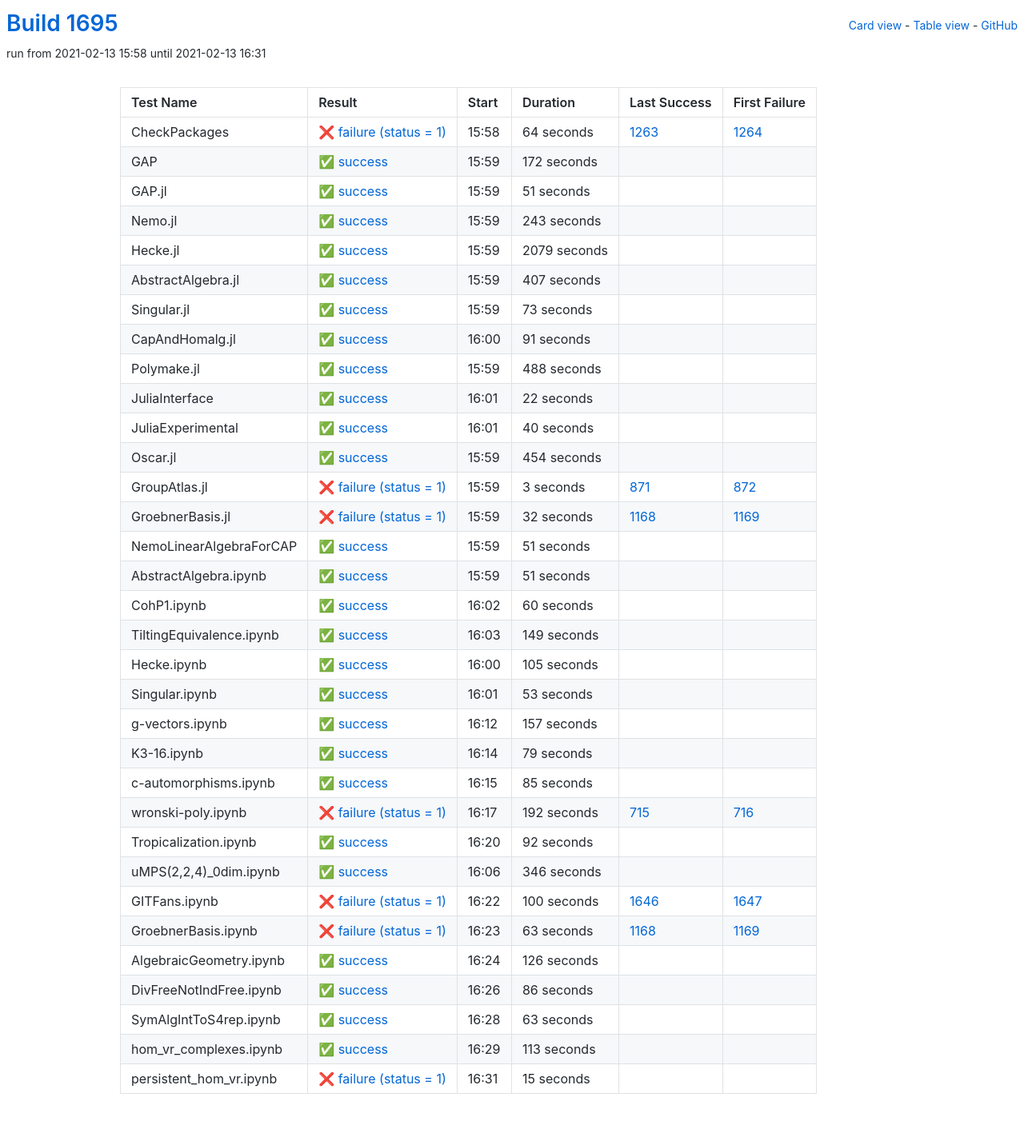
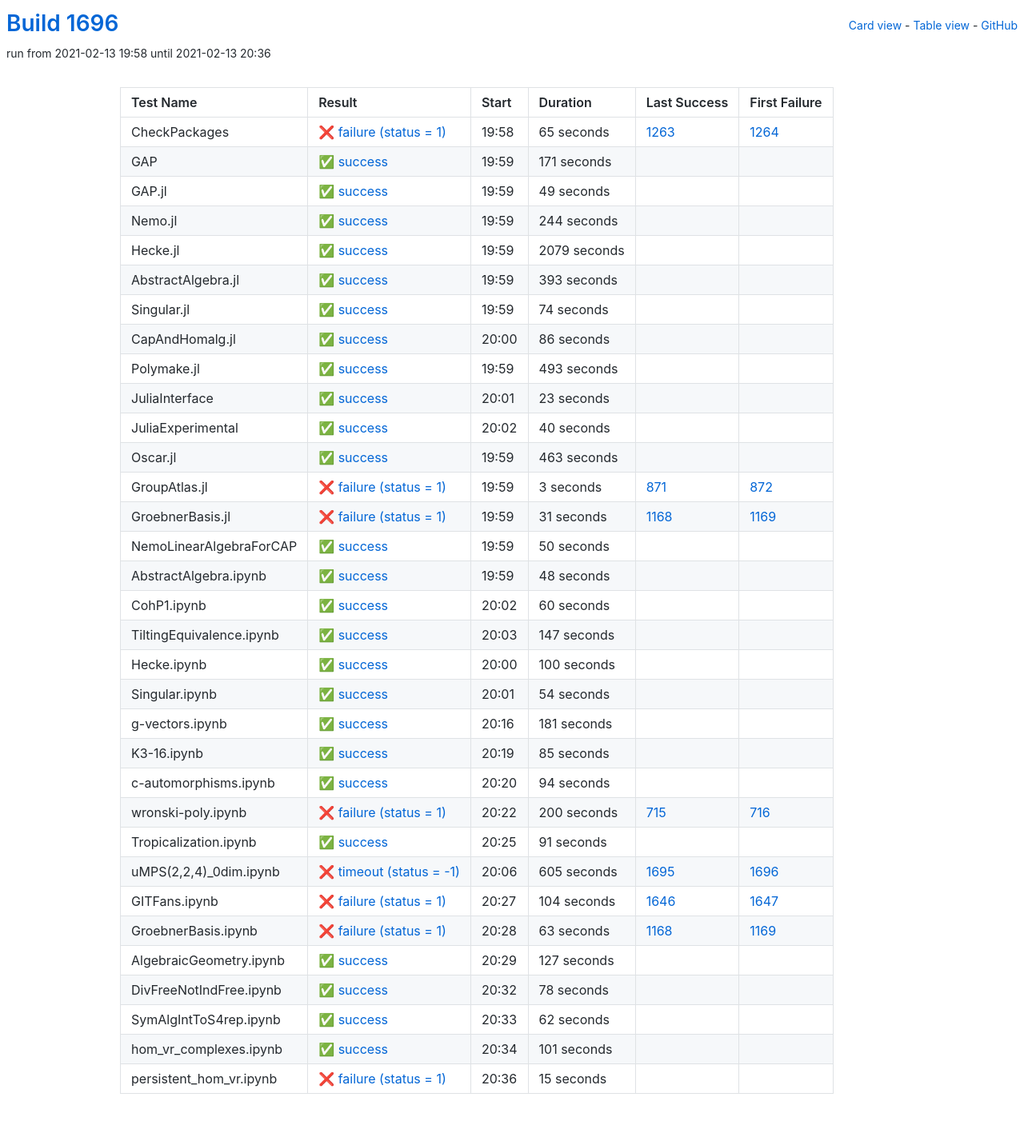
Before and after one commit to oscar-system/oscar-ci-status-stable, a Jekyll site: the page built from table.html, in a window 1280 px wide. Shown: the whole page at 80% size. Built offline with Jekyll 4.4.1, drawn with Linux system fonts in a browser that asks for light colours.

Commit message:
Build #1696

```diff
--- a/_data/ci.yml
+++ b/_data/ci.yml
@@ -1,6 +1,6 @@
 ---
-build: 1695
-build_url: https://oscarci.mathematik.uni-kl.de/job/oscar-stable/1695/
+build: 1696
+build_url: https://oscarci.mathematik.uni-kl.de/job/oscar-stable/1696/
 job: oscar-stable
 organization: oscar-system
 repo: oscar-ci-status-stable
@@ -8,56 +8,56 @@ repourl: https://github.com/oscar-system/oscar-ci-status-stable
 tests:
 - name: CheckPackages
   id: checkpackages
-  log: https://oscarci.mathematik.uni-kl.de/job/oscar-stable/1695/artifact/logs/build-1695/CheckPackages.log
-  start: 2021-02-13 15:58
+  log: https://oscarci.mathematik.uni-kl.de/job/oscar-stable/1696/artifact/logs/build-1696/CheckPackages.log
+  start: 2021-02-13 19:58
   success: false
   exitcode: 1
   status: failure
-  duration: 64
+  duration: 65
   last_success: 1263
   last_success_url: https://oscarci.mathematik.uni-kl.de/job/oscar-stable/1263/
   first_failure: 1264
   first_failure_url: https://oscarci.mathematik.uni-kl.de/job/oscar-stable/1264/
 - name: GAP
   id: gap
-  log: https://oscarci.mathematik.uni-kl.de/job/oscar-stable/1695/artifact/logs/build-1695/GAP.log
-  start: 2021-02-13 15:59
+  log: https://oscarci.mathematik.uni-kl.de/job/oscar-stable/1696/artifact/logs/build-1696/GAP.log
+  start: 2021-02-13 19:59
   success: true
   exitcode: 0
   status: success
-  duration: 172
+  duration: 171
   last_success: false
   last_success_url:
   first_failure: false
   first_failure_url:
 - name: GAP.jl
   id: gap-jl
-  log: https://oscarci.mathematik.uni-kl.de/job/oscar-stable/1695/artifact/logs/build-1695/GAP.jl.log
-  start: 2021-02-13 15:59
+  log: https://oscarci.mathematik.uni-kl.de/job/oscar-stable/1696/artifact/logs/build-1696/GAP.jl.log
+  start: 2021-02-13 19:59
   success: true
   exitcode: 0
   status: success
-  duration: 51
+  duration: 49
   last_success: false
   last_success_url:
   first_failure: false
   first_failure_url:
 - name: Nemo.jl
   id: nemo-jl
-  log: https://oscarci.mathematik.uni-kl.de/job/oscar-stable/1695/artifact/logs/build-1695/Nemo.jl.log
-  start: 2021-02-13 15:59
+  log: https://oscarci.mathematik.uni-kl.de/job/oscar-stable/1696/artifact/logs/build-1696/Nemo.jl.log
+  start: 2021-02-13 19:59
   success: true
   exitcode: 0
   status: success
-  duration: 243
+  duration: 244
   last_success: false
   last_success_url:
   first_failure: false
   first_failure_url:
 - name: Hecke.jl
   id: hecke-jl
-  log: https://oscarci.mathematik.uni-kl.de/job/oscar-stable/1695/artifact/logs/build-1695/Hecke.jl.log
-  start: 2021-02-13 15:59
+  log: https://oscarci.mathematik.uni-kl.de/job/oscar-stable/1696/artifact/logs/build-1696/Hecke.jl.log
+  start: 2021-02-13 19:59
   success: true
   exitcode: 0
   status: success
@@ -68,68 +68,68 @@ tests:
   first_failure_url:
 - name: AbstractAlgebra.jl
   id: abstractalgebra-jl
-  log: https://oscarci.mathematik.uni-kl.de/job/oscar-stable/1695/artifact/logs/build-1695/AbstractAlgebra.jl.log
-  start: 2021-02-13 15:59
+  log: https://oscarci.mathematik.uni-kl.de/job/oscar-stable/1696/artifact/logs/build-1696/AbstractAlgebra.jl.log
+  start: 2021-02-13 19:59
   success: true
   exitcode: 0
   status: success
-  duration: 407
+  duration: 393
   last_success: false
   last_success_url:
   first_failure: false
   first_failure_url:
 - name: Singular.jl
   id: singular-jl
-  log: https://oscarci.mathematik.uni-kl.de/job/oscar-stable/1695/artifact/logs/build-1695/Singular.jl.log
-  start: 2021-02-13 15:59
+  log: https://oscarci.mathematik.uni-kl.de/job/oscar-stable/1696/artifact/logs/build-1696/Singular.jl.log
+  start: 2021-02-13 19:59
   success: true
   exitcode: 0
   status: success
-  duration: 73
+  duration: 74
   last_success: false
   last_success_url:
   first_failure: false
   first_failure_url:
 - name: CapAndHomalg.jl
   id: capandhomalg-jl
-  log: https://oscarci.mathematik.uni-kl.de/job/oscar-stable/1695/artifact/logs/build-1695/CapAndHomalg.jl.log
-  start: 2021-02-13 16:00
+  log: https://oscarci.mathematik.uni-kl.de/job/oscar-stable/1696/artifact/logs/build-1696/CapAndHomalg.jl.log
+  start: 2021-02-13 20:00
   success: true
   exitcode: 0
   status: success
-  duration: 91
+  duration: 86
   last_success: false
   last_success_url:
   first_failure: false
   first_failure_url:
 - name: Polymake.jl
   id: polymake-jl
-  log: https://oscarci.mathematik.uni-kl.de/job/oscar-stable/1695/artifact/logs/build-1695/Polymake.jl.log
-  start: 2021-02-13 15:59
+  log: https://oscarci.mathematik.uni-kl.de/job/oscar-stable/1696/artifact/logs/build-1696/Polymake.jl.log
+  start: 2021-02-13 19:59
   success: true
   exitcode: 0
   status: success
-  duration: 488
+  duration: 493
   last_success: false
   last_success_url:
   first_failure: false
   first_failure_url:
 - name: JuliaInterface
   id: juliainterface
-  log: https://oscarci.mathematik.uni-kl.de/job/oscar-stable/1695/artifact/logs/build-1695/JuliaInterface.log
-  start: 2021-02-13 16:01
+  log: https://oscarci.mathematik.uni-kl.de/job/oscar-stable/1696/artifact/logs/build-1696/JuliaInterface.log
+  start: 2021-02-13 20:01
   success: true
   exitcode: 0
   status: success
-  duration: 22
+  duration: 23
   last_success: false
   last_success_url:
   first_failure: false
   first_failure_url:
 - name: JuliaExperimental
   id: juliaexperimental
-  log: https://oscarci.mathematik.uni-kl.de/job/oscar-stable/1695/artifact/logs/build-1695/JuliaExperimental.log
-  start: 2021-02-13 16:01
+  log: https://oscarci.mathematik.uni-kl.de/job/oscar-stable/1696/artifact/logs/build-1696/JuliaExperimental.log
+  start: 2021-02-13 20:02
   success: true
   exitcode: 0
   status: success
@@ -140,20 +140,20 @@ tests:
   first_failure_url:
 - name: Oscar.jl
   id: oscar-jl
-  log: https://oscarci.mathematik.uni-kl.de/job/oscar-stable/1695/artifact/logs/build-1695/Oscar.jl.log
-  start: 2021-02-13 15:59
+  log: https://oscarci.mathematik.uni-kl.de/job/oscar-stable/1696/artifact/logs/build-1696/Oscar.jl.log
+  start: 2021-02-13 19:59
   success: true
   exitcode: 0
   status: success
-  duration: 454
+  duration: 463
   last_success: false
   last_success_url:
   first_failure: false
   first_failure_url:
 - name: GroupAtlas.jl
   id: groupatlas-jl
-  log: https://oscarci.mathematik.uni-kl.de/job/oscar-stable/1695/artifact/logs/build-1695/GroupAtlas.jl.log
-  start: 2021-02-13 15:59
+  log: https://oscarci.mathematik.uni-kl.de/job/oscar-stable/1696/artifact/logs/build-1696/GroupAtlas.jl.log
+  start: 2021-02-13 19:59
   success: false
   exitcode: 1
   status: failure
@@ -164,44 +164,44 @@ tests:
   first_failure_url: https://oscarci.mathematik.uni-kl.de/job/oscar-stable/872/
 - name: GroebnerBasis.jl
   id: groebnerbasis-jl
-  log: https://oscarci.mathematik.uni-kl.de/job/oscar-stable/1695/artifact/logs/build-1695/GroebnerBasis.jl.log
-  start: 2021-02-13 15:59
+  log: https://oscarci.mathematik.uni-kl.de/job/oscar-stable/1696/artifact/logs/build-1696/GroebnerBasis.jl.log
+  start: 2021-02-13 19:59
   success: false
   exitcode: 1
   status: failure
-  duration: 32
+  duration: 31
   last_success: 1168
   last_success_url: https://oscarci.mathematik.uni-kl.de/job/oscar-stable/1168/
   first_failure: 1169
   first_failure_url: https://oscarci.mathematik.uni-kl.de/job/oscar-stable/1169/
 - name: NemoLinearAlgebraForCAP
   id: nemolinearalgebraforcap
-  log: https://oscarci.mathematik.uni-kl.de/job/oscar-stable/1695/artifact/logs/build-1695/NemoLinearAlgebraForCAP.log
-  start: 2021-02-13 15:59
+  log: https://oscarci.mathematik.uni-kl.de/job/oscar-stable/1696/artifact/logs/build-1696/NemoLinearAlgebraForCAP.log
+  start: 2021-02-13 19:59
   success: true
   exitcode: 0
   status: success
-  duration: 51
+  duration: 50
   last_success: false
   last_success_url:
   first_failure: false
   first_failure_url:
 - name: AbstractAlgebra.ipynb
   id: abstractalgebra-ipynb
-  log: https://oscarci.mathematik.uni-kl.de/job/oscar-stable/1695/artifact/logs/build-1695/AbstractAlgebra.ipynb.log
-  start: 2021-02-13 15:59
+  log: https://oscarci.mathematik.uni-kl.de/job/oscar-stable/1696/artifact/logs/build-1696/AbstractAlgebra.ipynb.log
+  start: 2021-02-13 19:59
   success: true
   exitcode: 0
   status: success
-  duration: 51
+  duration: 48
   last_success: false
   last_success_url:
   first_failure: false
   first_failure_url:
 - name: CohP1.ipynb
   id: cohp1-ipynb
-  log: https://oscarci.mathematik.uni-kl.de/job/oscar-stable/1695/artifact/logs/build-1695/CohP1.ipynb.log
-  start: 2021-02-13 16:02
+  log: https://oscarci.mathematik.uni-kl.de/job/oscar-stable/1696/artifact/logs/build-1696/CohP1.ipynb.log
+  start: 2021-02-13 20:02
   success: true
   exitcode: 0
   status: success
@@ -212,68 +212,56 @@ tests:
   first_failure_url:
 - name: TiltingEquivalence.ipynb
   id: tiltingequivalence-ipynb
-  log: https://oscarci.mathematik.uni-kl.de/job/oscar-stable/1695/artifact/logs/build-1695/TiltingEquivalence.ipynb.log
-  start: 2021-02-13 16:03
+  log: https://oscarci.mathematik.uni-kl.de/job/oscar-stable/1696/artifact/logs/build-1696/TiltingEquivalence.ipynb.log
+  start: 2021-02-13 20:03
   success: true
   exitcode: 0
   status: success
-  duration: 149
+  duration: 147
   last_success: false
   last_success_url:
   first_failure: false
   first_failure_url:
 - name: Hecke.ipynb
   id: hecke-ipynb
-  log: https://oscarci.mathematik.uni-kl.de/job/oscar-stable/1695/artifact/logs/build-1695/Hecke.ipynb.log
-  start: 2021-02-13 16:00
+  log: https://oscarci.mathematik.uni-kl.de/job/oscar-stable/1696/artifact/logs/build-1696/Hecke.ipynb.log
+  start: 2021-02-13 20:00
   success: true
   exitcode: 0
   status: success
-  duration: 105
+  duration: 100
   last_success: false
   last_success_url:
   first_failure: false
   first_failure_url:
 - name: Singular.ipynb
   id: singular-ipynb
-  log: https://oscarci.mathematik.uni-kl.de/job/oscar-stable/1695/artifact/logs/build-1695/Singular.ipynb.log
-  start: 2021-02-13 16:01
+  log: https://oscarci.mathematik.uni-kl.de/job/oscar-stable/1696/artifact/logs/build-1696/Singular.ipynb.log
+  start: 2021-02-13 20:01
   success: true
   exitcode: 0
   status: success
-  duration: 53
+  duration: 54
   last_success: false
   last_success_url:
   first_failure: false
   first_failure_url:
 - name: g-vectors.ipynb
   id: g-vectors-ipynb
-  log: https://oscarci.mathematik.uni-kl.de/job/oscar-stable/1695/artifact/logs/build-1695/g-vectors.ipynb.log
-  start: 2021-02-13 16:12
+  log: https://oscarci.mathematik.uni-kl.de/job/oscar-stable/1696/artifact/logs/build-1696/g-vectors.ipynb.log
+  start: 2021-02-13 20:16
   success: true
   exitcode: 0
   status: success
-  duration: 157
+  duration: 181
   last_success: false
   last_success_url:
   first_failure: false
   first_failure_url:
 - name: K3-16.ipynb
   id: k3-16-ipynb
-  log: https://oscarci.mathematik.uni-kl.de/job/oscar-stable/1695/artifact/logs/build-1695/K3-16.ipynb.log
-  start: 2021-02-13 16:14
-  success: true
-  exitcode: 0
-  status: success
-  duration: 79
-  last_success: false
-  last_success_url:
-  first_failure: false
-  first_failure_url:
-- name: c-automorphisms.ipynb
-  id: c-automorphisms-ipynb
-  log: https://oscarci.mathematik.uni-kl.de/job/oscar-stable/1695/artifact/logs/build-1695/c-automorphisms.ipynb.log
-  start: 2021-02-13 16:15
+  log: https://oscarci.mathematik.uni-kl.de/job/oscar-stable/1696/artifact/logs/build-1696/K3-16.ipynb.log
+  start: 2021-02-13 20:19
   success: true
   exitcode: 0
   status: success
@@ -282,58 +270,70 @@ tests:
   last_success_url:
   first_failure: false
   first_failure_url:
+- name: c-automorphisms.ipynb
+  id: c-automorphisms-ipynb
+  log: https://oscarci.mathematik.uni-kl.de/job/oscar-stable/1696/artifact/logs/build-1696/c-automorphisms.ipynb.log
+  start: 2021-02-13 20:20
+  success: true
+  exitcode: 0
+  status: success
+  duration: 94
+  last_success: false
+  last_success_url:
+  first_failure: false
+  first_failure_url:
 - name: wronski-poly.ipynb
   id: wronski-poly-ipynb
-  log: https://oscarci.mathematik.uni-kl.de/job/oscar-stable/1695/artifact/logs/build-1695/wronski-poly.ipynb.log
-  start: 2021-02-13 16:17
+  log: https://oscarci.mathematik.uni-kl.de/job/oscar-stable/1696/artifact/logs/build-1696/wronski-poly.ipynb.log
+  start: 2021-02-13 20:22
   success: false
   exitcode: 1
   status: failure
-  duration: 192
+  duration: 200
   last_success: 715
   last_success_url: https://oscarci.mathematik.uni-kl.de/job/oscar-stable/715/
   first_failure: 716
   first_failure_url: https://oscarci.mathematik.uni-kl.de/job/oscar-stable/716/
 - name: Tropicalization.ipynb
   id: tropicalization-ipynb
-  log: https://oscarci.mathematik.uni-kl.de/job/oscar-stable/1695/artifact/logs/build-1695/Tropicalization.ipynb.log
-  start: 2021-02-13 16:20
+  log: https://oscarci.mathematik.uni-kl.de/job/oscar-stable/1696/artifact/logs/build-1696/Tropicalization.ipynb.log
+  start: 2021-02-13 20:25
   success: true
   exitcode: 0
   status: success
-  duration: 92
+  duration: 91
   last_success: false
   last_success_url:
   first_failure: false
   first_failure_url:
 - name: uMPS(2,2,4)_0dim.ipynb
   id: umps-2-2-4-0dim-ipynb
-  log: https://oscarci.mathematik.uni-kl.de/job/oscar-stable/1695/artifact/logs/build-1695/uMPS-2-2-4-_0dim.ipynb.log
-  start: 2021-02-13 16:06
-  success: true
-  exitcode: 0
-  status: success
-  duration: 346
-  last_success: false
-  last_success_url:
-  first_failure: false
-  first_failure_url:
+  log: https://oscarci.mathematik.uni-kl.de/job/oscar-stable/1696/artifact/logs/build-1696/uMPS-2-2-4-_0dim.ipynb.log
+  start: 2021-02-13 20:06
+  success: false
+  exitcode: -1
+  status: timeout
+  duration: 605
+  last_success: 1695
+  last_success_url: https://oscarci.mathematik.uni-kl.de/job/oscar-stable/1695/
+  first_failure: 1696
+  first_failure_url: https://oscarci.mathematik.uni-kl.de/job/oscar-stable/1696/
 - name: GITFans.ipynb
   id: gitfans-ipynb
-  log: https://oscarci.mathematik.uni-kl.de/job/oscar-stable/1695/artifact/logs/build-1695/GITFans.ipynb.log
-  start: 2021-02-13 16:22
+  log: https://oscarci.mathematik.uni-kl.de/job/oscar-stable/1696/artifact/logs/build-1696/GITFans.ipynb.log
+  start: 2021-02-13 20:27
   success: false
   exitcode: 1
   status: failure
-  duration: 100
+  duration: 104
   last_success: 1646
   last_success_url: https://oscarci.mathematik.uni-kl.de/job/oscar-stable/1646/
   first_failure: 1647
   first_failure_url: https://oscarci.mathematik.uni-kl.de/job/oscar-stable/1647/
 - name: GroebnerBasis.ipynb
   id: groebnerbasis-ipynb
-  log: https://oscarci.mathematik.uni-kl.de/job/oscar-stable/1695/artifact/logs/build-1695/GroebnerBasis.ipynb.log
-  start: 2021-02-13 16:23
+  log: https://oscarci.mathematik.uni-kl.de/job/oscar-stable/1696/artifact/logs/build-1696/GroebnerBasis.ipynb.log
+  start: 2021-02-13 20:28
   success: false
   exitcode: 1
   status: failure
@@ -344,56 +344,56 @@ tests:
   first_failure_url: https://oscarci.mathematik.uni-kl.de/job/oscar-stable/1169/
 - name: AlgebraicGeometry.ipynb
   id: algebraicgeometry-ipynb
-  log: https://oscarci.mathematik.uni-kl.de/job/oscar-stable/1695/artifact/logs/build-1695/AlgebraicGeometry.ipynb.log
-  start: 2021-02-13 16:24
+  log: https://oscarci.mathematik.uni-kl.de/job/oscar-stable/1696/artifact/logs/build-1696/AlgebraicGeometry.ipynb.log
+  start: 2021-02-13 20:29
   success: true
   exitcode: 0
   status: success
-  duration: 126
+  duration: 127
   last_success: false
   last_success_url:
   first_failure: false
   first_failure_url:
 - name: DivFreeNotIndFree.ipynb
   id: divfreenotindfree-ipynb
-  log: https://oscarci.mathematik.uni-kl.de/job/oscar-stable/1695/artifact/logs/build-1695/DivFreeNotIndFree.ipynb.log
-  start: 2021-02-13 16:26
+  log: https://oscarci.mathematik.uni-kl.de/job/oscar-stable/1696/artifact/logs/build-1696/DivFreeNotIndFree.ipynb.log
+  start: 2021-02-13 20:32
   success: true
   exitcode: 0
   status: success
-  duration: 86
+  duration: 78
   last_success: false
   last_success_url:
   first_failure: false
   first_failure_url:
 - name: SymAlgIntToS4rep.ipynb
   id: symalginttos4rep-ipynb
-  log: https://oscarci.mathematik.uni-kl.de/job/oscar-stable/1695/artifact/logs/build-1695/SymAlgIntToS4rep.ipynb.log
-  start: 2021-02-13 16:28
+  log: https://oscarci.mathematik.uni-kl.de/job/oscar-stable/1696/artifact/logs/build-1696/SymAlgIntToS4rep.ipynb.log
+  start: 2021-02-13 20:33
   success: true
   exitcode: 0
   status: success
-  duration: 63
+  duration: 62
   last_success: false
   last_success_url:
   first_failure: false
   first_failure_url:
 - name: hom_vr_complexes.ipynb
   id: hom-vr-complexes-ipynb
-  log: https://oscarci.mathematik.uni-kl.de/job/oscar-stable/1695/artifact/logs/build-1695/hom_vr_complexes.ipynb.log
-  start: 2021-02-13 16:29
+  log: https://oscarci.mathematik.uni-kl.de/job/oscar-stable/1696/artifact/logs/build-1696/hom_vr_complexes.ipynb.log
+  start: 2021-02-13 20:34
   success: true
   exitcode: 0
   status: success
-  duration: 113
+  duration: 101
   last_success: false
   last_success_url:
   first_failure: false
   first_failure_url:
 - name: persistent_hom_vr.ipynb
   id: persistent-hom-vr-ipynb
-  log: https://oscarci.mathematik.uni-kl.de/job/oscar-stable/1695/artifact/logs/build-1695/persistent_hom_vr.ipynb.log
-  start: 2021-02-13 16:31
+  log: https://oscarci.mathematik.uni-kl.de/job/oscar-stable/1696/artifact/logs/build-1696/persistent_hom_vr.ipynb.log
+  start: 2021-02-13 20:36
   success: false
   exitcode: 1
   status: failure
```
Also changed, not shown: README.md.
